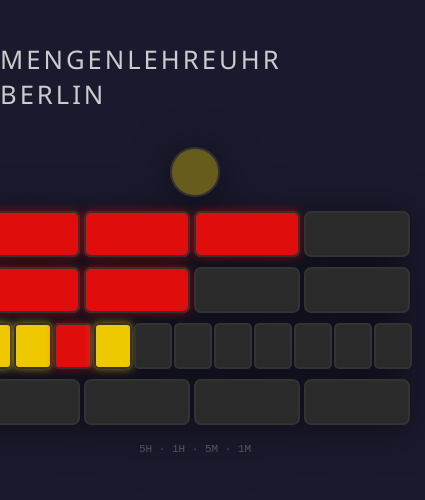
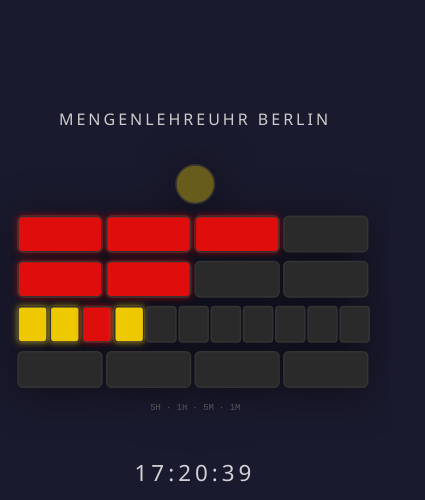
Before and after one commit to ratopi/mengenlehreuhr, a plain HTML site: page index.html in a window 390 px wide. Shown: the part 124-624 px from the top of the page, 425 px wide, since content can reach past the window. Drawn offline with Linux system fonts and the light colour scheme.

Commit message:
smartphone size fix

```diff
--- a/index.html
+++ b/index.html
@@ -18,7 +18,7 @@
   }
   h1 {
     margin-bottom: 30px;
-    font-size: 1.6em;
+    font-size: clamp(1em, 4vw, 1.6em);
     font-weight: 300;
     letter-spacing: 3px;
     text-transform: uppercase;
@@ -26,12 +26,16 @@
   }
   #digital {
     margin-top: 24px;
-    font-size: 2.2em;
+    font-size: clamp(1.4em, 5vw, 2.2em);
     font-variant-numeric: tabular-nums;
     letter-spacing: 4px;
     color: #ffffffcc;
   }
-  svg { filter: drop-shadow(0 4px 20px rgba(0,0,0,0.5)); }
+  svg {
+    filter: drop-shadow(0 4px 20px rgba(0,0,0,0.5));
+    width: min(460px, 95vw);
+    height: auto;
+  }
 
   /* Lampen-Grundstil */
   .lamp {
@@ -50,7 +54,7 @@
 
 <h1>Mengenlehreuhr Berlin</h1>
 
-<svg id="clock" viewBox="0 0 460 340" width="460" height="340" xmlns="http://www.w3.org/2000/svg">
+<svg id="clock" viewBox="0 0 460 340" xmlns="http://www.w3.org/2000/svg">
   <defs>
     <!-- Glow-Filter -->
     <filter id="glow-red" x="-30%" y="-30%" width="160%" height="160%">
```
